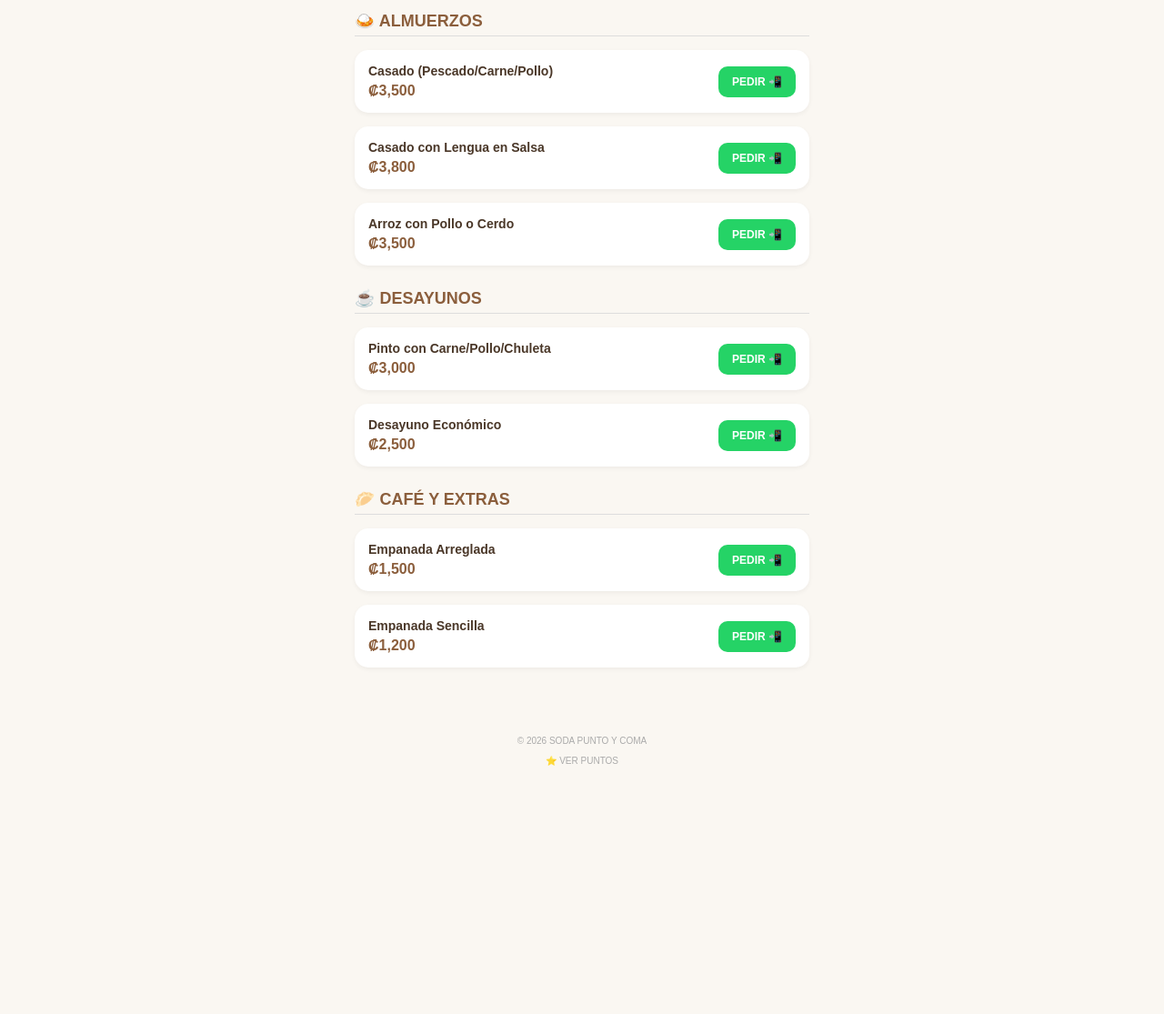
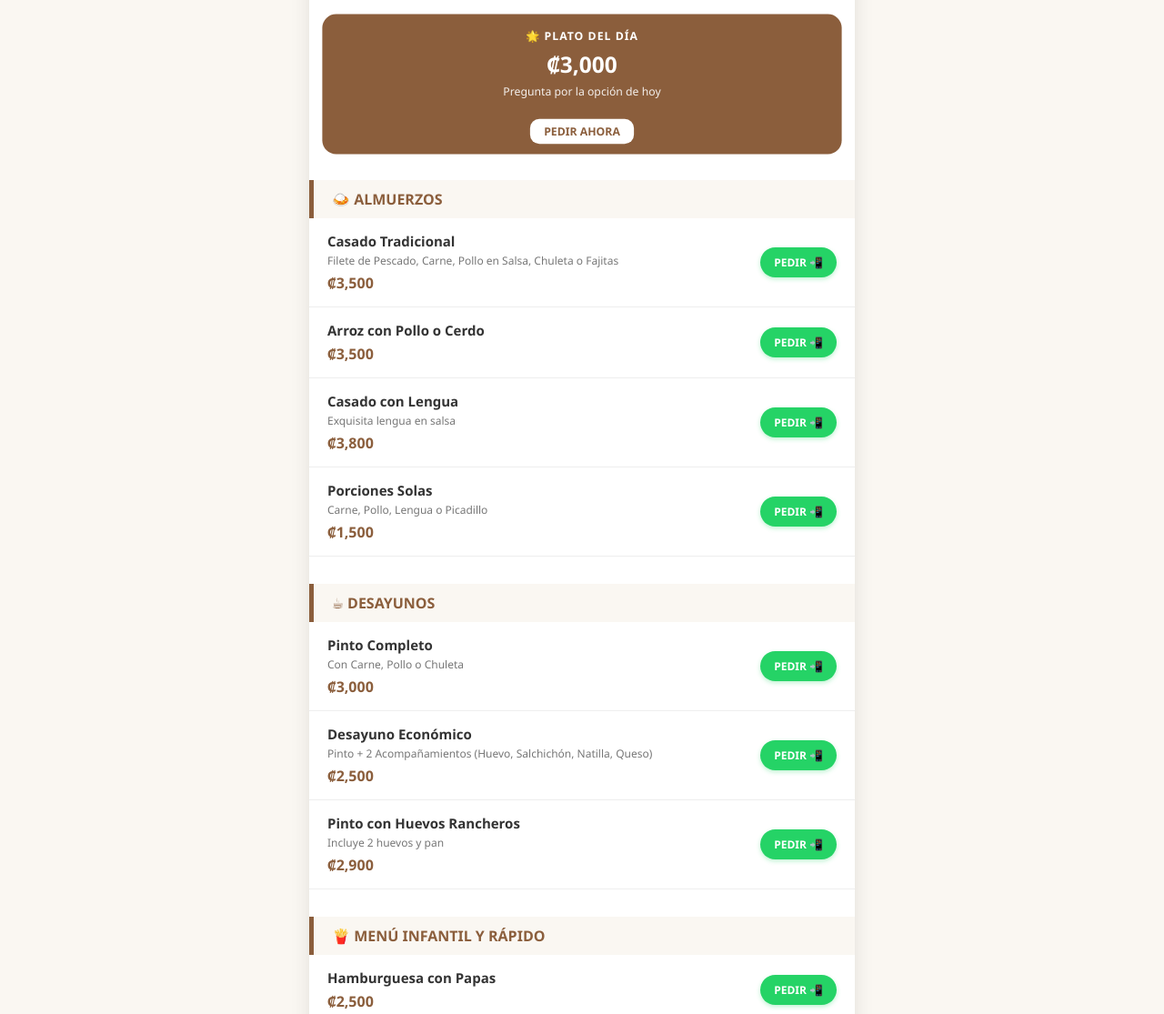
Before and after one commit to adelgadful-beep/men--soda-punto-y--coma., a plain HTML site: page index.html in a window 1280 px wide. Shown: the part 135-1250 px from the top of the page at 91% size. Before the commit the page ends 997 px from the top, so only its background shows below. Drawn offline with Linux system fonts and the light colour scheme.

Commit message:
Update index.html

```diff
--- a/index.html
+++ b/index.html
@@ -3,103 +3,218 @@
 <head>
     <meta charset="UTF-8">
     <meta name="viewport" content="width=device-width, initial-scale=1.0">
-    <title>Soda Punto y Coma</title>
+    <title>Soda Punto y Coma - Menú Digital</title>
     <style>
-        body { font-family: sans-serif; background-color: #FAF7F2; margin: 0; padding: 0; color: #4A3728; }
-        .header { background-color: white; padding: 20px; text-align: center; border-bottom: 4px solid #D4A373; }
-        .header h1 { color: #8B5E3C; margin: 0; font-style: italic; font-size: 28px; }
-        .header p { color: #999; font-size: 10px; font-weight: bold; letter-spacing: 2px; text-transform: uppercase; margin-top: 5px; }
+        /* Estilos Generales (Diseño) */
+        body { font-family: 'Segoe UI', Tahoma, Geneva, Verdana, sans-serif; background-color: #FAF7F2; margin: 0; padding: 0; color: #4A3728; }
+        .container { max-width: 600px; margin: 0 auto; background-color: #fff; box-shadow: 0 0 20px rgba(0,0,0,0.1); min-height: 100vh; }
 
-        .container { max-width: 500px; margin: 0 auto; padding: 20px; }
+        /* Encabezado */
+        header { background-color: #fff; padding: 30px 20px; text-align: center; border-bottom: 5px solid #D4A373; position: sticky; top: 0; z-index: 100; }
+        h1 { color: #8B5E3C; margin: 0; font-style: italic; font-size: 28px; font-weight: 900; }
+        .subtitle { color: #999; font-size: 10px; font-weight: bold; letter-spacing: 3px; text-transform: uppercase; margin-top: 5px; }
 
-        .categoria { color: #8B5E3C; font-size: 18px; font-weight: bold; border-bottom: 1px solid #ddd; padding-bottom: 5px; margin-top: 25px; margin-bottom: 15px; text-transform: uppercase; }
+        /* Especial del Día */
+        .especial-box { background-color: #8B5E3C; color: white; margin: 20px; padding: 15px; border-radius: 15px; text-align: center; animation: pulse 2s infinite; }
+        .especial-title { font-weight: bold; text-transform: uppercase; font-size: 12px; letter-spacing: 1px; }
+        .especial-price { font-size: 24px; font-weight: 900; margin-top: 5px; }
 
-        .plato { background: white; padding: 15px; border-radius: 15px; margin-bottom: 15px; display: flex; justify-content: space-between; align-items: center; box-shadow: 0 2px 5px rgba(0,0,0,0.05); }
-        .plato-info h3 { margin: 0; font-size: 14px; font-weight: bold; }
-        .plato-info p { margin: 5px 0 0; color: #8B5E3C; font-weight: bold; font-size: 16px; }
+        /* Categorías */
+        .category-title { background-color: #FAF7F2; color: #8B5E3C; padding: 10px 20px; font-size: 16px; font-weight: 800; text-transform: uppercase; border-left: 5px solid #8B5E3C; margin-top: 30px; }
 
-        .btn-pedir { background-color: #25D366; color: white; text-decoration: none; padding: 10px 15px; border-radius: 10px; font-weight: bold; font-size: 12px; display: flex; align-items: center; gap: 5px; }
+        /* Platos */
+        .item { padding: 15px 20px; border-bottom: 1px solid #eee; display: flex; justify-content: space-between; align-items: center; }
+        .item:last-child { border-bottom: none; }
+        .item-info { flex: 1; padding-right: 10px; }
+        .item-name { font-weight: 700; font-size: 15px; color: #333; display: block; }
+        .item-desc { font-size: 12px; color: #777; margin-top: 3px; display: block; }
+        .item-price { color: #8B5E3C; font-weight: 800; font-size: 16px; margin-top: 5px; display: block; }
 
-        .footer { text-align: center; font-size: 10px; color: #aaa; margin-top: 40px; padding-bottom: 20px; }
+        /* Botón Pedir */
+        .btn-pedir { background-color: #25D366; color: white; text-decoration: none; padding: 8px 15px; border-radius: 20px; font-weight: bold; font-size: 12px; display: inline-flex; align-items: center; gap: 5px; white-space: nowrap; transition: transform 0.2s; box-shadow: 0 2px 5px rgba(37, 211, 102, 0.3); }
+        .btn-pedir:active { transform: scale(0.95); }
+
+        /* Footer */
+        footer { text-align: center; padding: 40px 20px; color: #ccc; font-size: 10px; text-transform: uppercase; letter-spacing: 1px; }
+
+        @keyframes pulse { 0% { transform: scale(1); } 50% { transform: scale(1.02); } 100% { transform: scale(1); } }
     </style>
 </head>
 <body>
 
-    <div class="header">
+<div class="container">
+    <header>
         <h1>Soda Punto y Coma</h1>
-        <p>Guápiles • Tradición y Sabor</p>
+        <p class="subtitle">Guápiles • Tradición y Sabor</p>
+    </header>
+
+    <div class="especial-box">
+        <div class="especial-title">🌟 Plato del Día</div>
+        <div class="especial-price">₡3,000</div>
+        <div style="font-size: 12px; margin-top:5px; opacity:0.9">Pregunta por la opción de hoy</div>
+        <br>
+        <a href="https://wa.me/50689112755?text=Hola! Quiero pedir el Plato del Día (₡3.000)" style="background:white; color:#8B5E3C; padding:5px 15px; border-radius:10px; text-decoration:none; font-weight:bold; font-size:12px;">PEDIR AHORA</a>
     </div>
 
-    <div class="container">
+    <div class="category-title">🍛 Almuerzos</div>
 
-        <div class="categoria">🍛 Almuerzos</div>
-
-        <div class="plato">
-            <div class="plato-info">
-                <h3>Casado (Pescado/Carne/Pollo)</h3>
-                <p>₡3,500</p>
+    <div class="item">
+        <div class="item-info">
+            <span class="item-name">Casado Tradicional</span>
+            <span class="item-desc">Filete de Pescado, Carne, Pollo en Salsa, Chuleta o Fajitas</span>
+            <span class="item-price">₡3,500</span>
         </div>
-            <a href="https://wa.me/50689112755?text=Hola! Quiero pedir un Casado (₡3.500)" class="btn-pedir">PEDIR 📲</a>
+        <a href="https://wa.me/50689112755?text=Hola! Quiero un Casado Tradicional (₡3.500)" class="btn-pedir">PEDIR 📲</a>
     </div>
 
-        <div class="plato">
-            <div class="plato-info">
-                <h3>Casado con Lengua en Salsa</h3>
-                <p>₡3,800</p>
+    <div class="item">
+        <div class="item-info">
+            <span class="item-name">Arroz con Pollo o Cerdo</span>
+            <span class="item-price">₡3,500</span>
         </div>
-            <a href="https://wa.me/50689112755?text=Hola! Quiero pedir Lengua en Salsa (₡3.800)" class="btn-pedir">PEDIR 📲</a>
+        <a href="https://wa.me/50689112755?text=Hola! Quiero Arroz con Pollo/Cerdo (₡3.500)" class="btn-pedir">PEDIR 📲</a>
     </div>
 
-        <div class="plato">
-            <div class="plato-info">
-                <h3>Arroz con Pollo o Cerdo</h3>
-                <p>₡3,500</p>
+    <div class="item">
+        <div class="item-info">
+            <span class="item-name">Casado con Lengua</span>
+            <span class="item-desc">Exquisita lengua en salsa</span>
+            <span class="item-price">₡3,800</span>
         </div>
-            <a href="https://wa.me/50689112755?text=Hola! Quiero pedir Arroz con Pollo/Cerdo (₡3.500)" class="btn-pedir">PEDIR 📲</a>
+        <a href="https://wa.me/50689112755?text=Hola! Quiero Casado con Lengua (₡3.800)" class="btn-pedir">PEDIR 📲</a>
     </div>
 
-        <div class="categoria">☕ Desayunos</div>
-
-        <div class="plato">
-            <div class="plato-info">
-                <h3>Pinto con Carne/Pollo/Chuleta</h3>
-                <p>₡3,000</p>
+    <div class="item">
+        <div class="item-info">
+            <span class="item-name">Porciones Solas</span>
+            <span class="item-desc">Carne, Pollo, Lengua o Picadillo</span>
+            <span class="item-price">₡1,500</span>
         </div>
-            <a href="https://wa.me/50689112755?text=Hola! Quiero un Pinto completo (₡3.000)" class="btn-pedir">PEDIR 📲</a>
+        <a href="https://wa.me/50689112755?text=Hola! Quiero una porción sola (₡1.500)" class="btn-pedir">PEDIR 📲</a>
     </div>
 
-        <div class="plato">
-            <div class="plato-info">
-                <h3>Desayuno Económico</h3>
-                <p>₡2,500</p>
+    <div class="category-title">☕ Desayunos</div>
+
+    <div class="item">
+        <div class="item-info">
+            <span class="item-name">Pinto Completo</span>
+            <span class="item-desc">Con Carne, Pollo o Chuleta</span>
+            <span class="item-price">₡3,000</span>
         </div>
-            <a href="https://wa.me/50689112755?text=Hola! Quiero un Desayuno Económico (₡2.500)" class="btn-pedir">PEDIR 📲</a>
+        <a href="https://wa.me/50689112755?text=Hola! Quiero un Pinto Completo (₡3.000)" class="btn-pedir">PEDIR 📲</a>
     </div>
 
-        <div class="categoria">🥟 Café y Extras</div>
-
-        <div class="plato">
-            <div class="plato-info">
-                <h3>Empanada Arreglada</h3>
-                <p>₡1,500</p>
+    <div class="item">
+        <div class="item-info">
+            <span class="item-name">Desayuno Económico</span>
+            <span class="item-desc">Pinto + 2 Acompañamientos (Huevo, Salchichón, Natilla, Queso)</span>
+            <span class="item-price">₡2,500</span>
         </div>
-            <a href="https://wa.me/50689112755?text=Hola! Quiero una Empanada Arreglada" class="btn-pedir">PEDIR 📲</a>
+        <a href="https://wa.me/50689112755?text=Hola! Quiero Desayuno Económico (₡2.500)" class="btn-pedir">PEDIR 📲</a>
     </div>
 
-        <div class="plato">
-            <div class="plato-info">
-                <h3>Empanada Sencilla</h3>
-                <p>₡1,200</p>
+    <div class="item">
+        <div class="item-info">
+            <span class="item-name">Pinto con Huevos Rancheros</span>
+            <span class="item-desc">Incluye 2 huevos y pan</span>
+            <span class="item-price">₡2,900</span>
         </div>
-            <a href="https://wa.me/50689112755?text=Hola! Quiero una Empanada Sencilla" class="btn-pedir">PEDIR 📲</a>
+        <a href="https://wa.me/50689112755?text=Hola! Quiero Pinto con Huevos Rancheros (₡2.900)" class="btn-pedir">PEDIR 📲</a>
     </div>
 
+    <div class="category-title">🍟 Menú Infantil y Rápido</div>
+
+    <div class="item">
+        <div class="item-info">
+            <span class="item-name">Hamburguesa con Papas</span>
+            <span class="item-price">₡2,500</span>
+        </div>
+        <a href="https://wa.me/50689112755?text=Hola! Quiero Hamburguesa con Papas" class="btn-pedir">PEDIR 📲</a>
     </div>
 
-    <div class="footer">
-        © 2026 SODA PUNTO Y COMA<br>
-        <br>
-        <span onclick="alert('Sistema de Puntos: Próximamente')" style="cursor:pointer">⭐ VER PUNTOS</span>
+    <div class="item">
+        <div class="item-info">
+            <span class="item-name">Salchipapas Grandes</span>
+            <span class="item-price">₡2,500</span>
+        </div>
+        <a href="https://wa.me/50689112755?text=Hola! Quiero Salchipapas Grandes" class="btn-pedir">PEDIR 📲</a>
+    </div>
+
+    <div class="item">
+        <div class="item-info">
+            <span class="item-name">Fajitas de Pollo con Papas</span>
+            <span class="item-price">₡2,000</span>
+        </div>
+        <a href="https://wa.me/50689112755?text=Hola! Quiero Fajitas con Papas" class="btn-pedir">PEDIR 📲</a>
+    </div>
+
+    <div class="item">
+        <div class="item-info">
+            <span class="item-name">Papas Fritas</span>
+            <span class="item-desc">Orden normal / Grandes (₡2,000)</span>
+            <span class="item-price">₡1,500</span>
+        </div>
+        <a href="https://wa.me/50689112755?text=Hola! Quiero Papas Fritas" class="btn-pedir">PEDIR 📲</a>
+    </div>
+
+    <div class="item">
+        <div class="item-info">
+            <span class="item-name">Sándwich</span>
+            <span class="item-price">₡1,000</span>
+        </div>
+        <a href="https://wa.me/50689112755?text=Hola! Quiero un Sándwich" class="btn-pedir">PEDIR 📲</a>
+    </div>
+
+    <div class="category-title">🥤 Bebidas y Café</div>
+
+    <div class="item">
+        <div class="item-info">
+            <span class="item-name">Batidos en Leche</span>
+            <span class="item-desc">Mora, Fresa, Crema, Horchata</span>
+            <span class="item-price">₡2,000</span>
+        </div>
+        <a href="https://wa.me/50689112755?text=Hola! Quiero un Batido en Leche" class="btn-pedir">PEDIR 📲</a>
+    </div>
+
+    <div class="item">
+        <div class="item-info">
+            <span class="item-name">Empanadas</span>
+            <span class="item-desc">Sencilla (₡1,200) / Arreglada (₡1,500)</span>
+            <span class="item-price">₡1,200</span>
+        </div>
+        <a href="https://wa.me/50689112755?text=Hola! Quiero Empanadas" class="btn-pedir">PEDIR 📲</a>
+    </div>
+
+    <div class="item">
+        <div class="item-info">
+            <span class="item-name">Café / Aguadulce</span>
+            <span class="item-desc">Negro (₡700) / Con Leche (₡900)</span>
+            <span class="item-price">₡700+</span>
+        </div>
+        <a href="https://wa.me/50689112755?text=Hola! Quiero Café o Aguadulce" class="btn-pedir">PEDIR 📲</a>
+    </div>
+
+     <div class="item">
+        <div class="item-info">
+            <span class="item-name">Gaseosas</span>
+            <span class="item-desc">Coca Cola, Fresca, Ginger</span>
+            <span class="item-price">₡1,000</span>
+        </div>
+        <a href="https://wa.me/50689112755?text=Hola! Quiero una Gaseosa" class="btn-pedir">PEDIR 📲</a>
+    </div>
+
+     <div class="item">
+        <div class="item-info">
+            <span class="item-name">Adicionales</span>
+            <span class="item-desc">Queso, Plátano, Huevo, Natilla...</span>
+            <span class="item-price">₡500</span>
+        </div>
+        <a href="https://wa.me/50689112755?text=Hola! Quiero un adicional" class="btn-pedir">PEDIR 📲</a>
+    </div>
+
+    <footer>
+        © 2026 Soda Punto y Coma<br>Guápiles, Limón
+    </footer>
 </div>
 
 </body>
```
Lines whose indentation alone changed are shown as unchanged.
